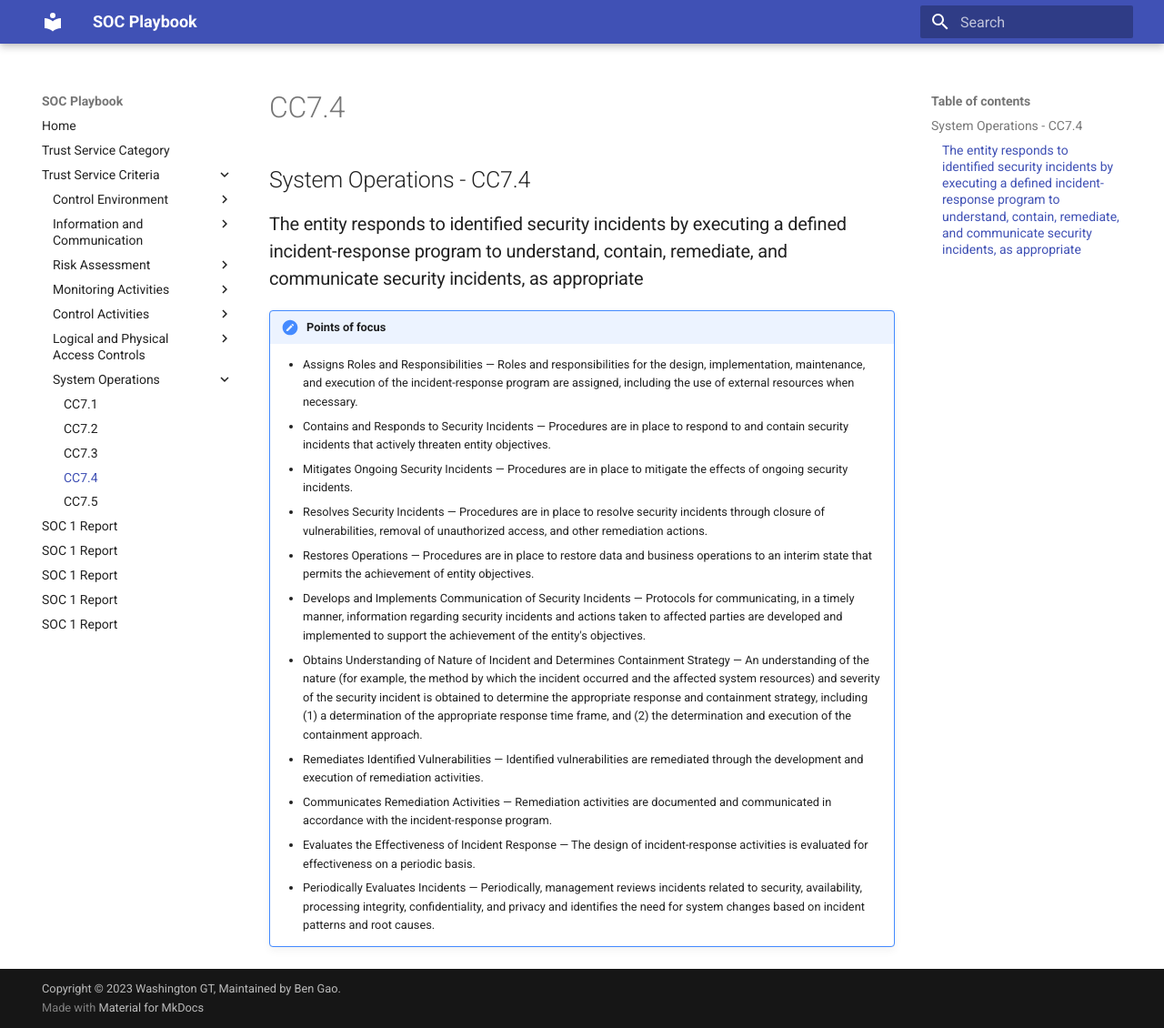
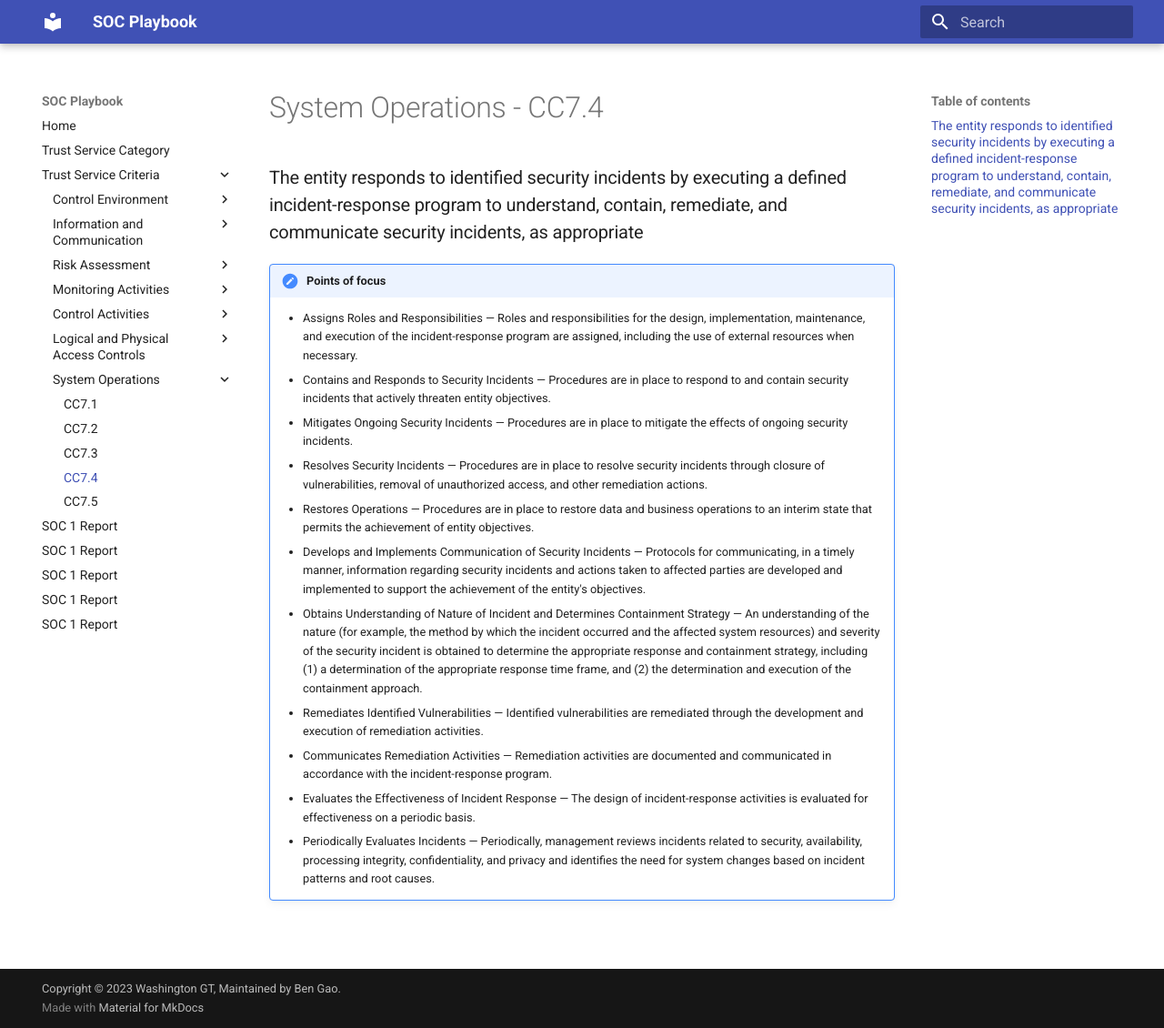
Before and after one commit to WashingtonGT/soc-playbook, an MkDocs documentation site: the page built from docs/tsc/cc7-4.md, in a window 1280 px wide and 1130 px high. Shown: the whole window at 91% size. Built offline with MkDocs 1.6.1 and Material for MkDocs 9.7.7, drawn with Linux system fonts in a browser that asks for light colours.

Commit message:
Update cc7-4.md

```diff
--- a/docs/tsc/cc7-4.md
+++ b/docs/tsc/cc7-4.md
@@ -1,4 +1,4 @@
-## System Operations - CC7.4
+# System Operations - CC7.4
 
 ### The entity responds to identified security incidents by executing a defined incident-response program to understand, contain, remediate, and communicate security incidents, as appropriate
 
```
